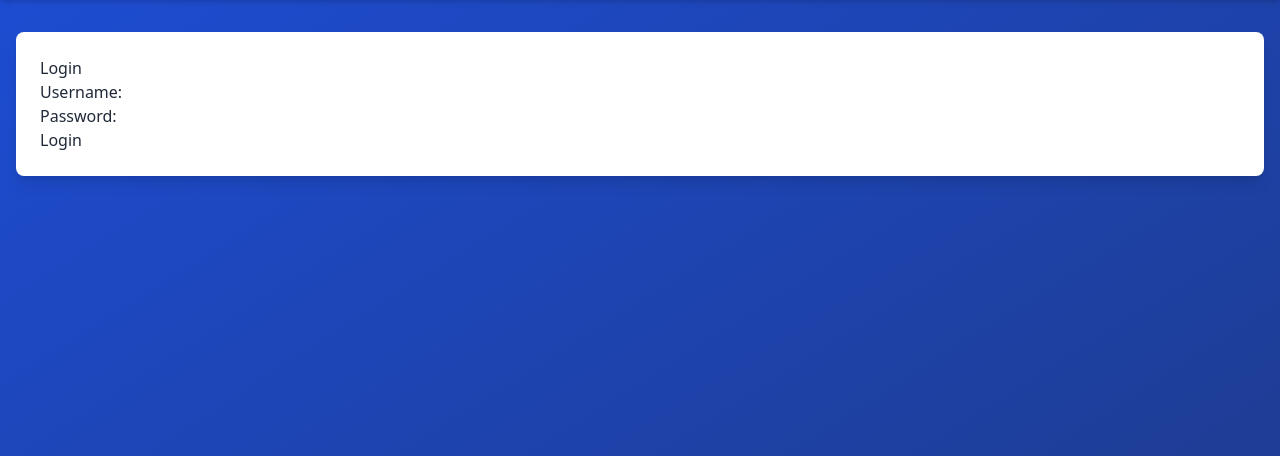
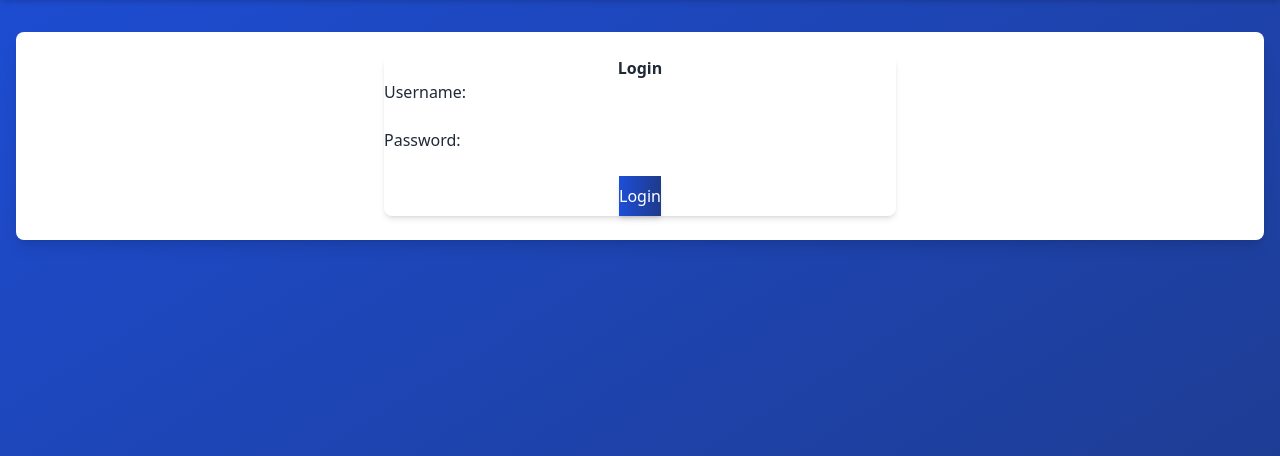
Before and after one commit to NimsaraPeiris/flask-notes-app, a Flask app: page /login in a window 1280 px wide. Shown: the part 136-592 px from the top of the page. Run offline with Flask 3, Linux system fonts and the light colour scheme.

Commit message:
add styles to login.html

```diff
--- a/templates/login.html
+++ b/templates/login.html
@@ -3,14 +3,25 @@
 {% block title %}Login{% endblock %}
 
 {% block content %}
-<h2>Login</h2>
-<form method="post" action="{{ url_for('login') }}">
-    <label for="username">Username:</label>
-    <input type="text" id="username" name="username" required>
-    <br>
-    <label for="password">Password:</label>
-    <input type="password" id="password" name="password" required>
-    <br>
-    <button type="submit">Login</button>
-</form>
+<div class="max-w-lg p-8 mx-auto bg-white rounded-lg shadow-md">
+    <h2 class="mb-6 text-2xl font-bold text-center text-gray-800">Login</h2>
+    <form method="post" action="{{ url_for('login') }}" class="space-y-4">
+        <!-- Username -->
+         <div>
+            <label for="username" class="block mb-1 font-medium text-gray-700">Username:</label>
+            <input type="text" id="username" name="username" class="w-full p-2 border border-gray-300 rounded-md focus:ring-2 focus:ring-blue-400 focus:outline-none" required>
+         </div>
+
+         <!-- Password -->
+        <div>
+            <label for="password" class="block mb-1 font-medium text-gray-700">Password:</label>
+            <input type="password" id="password" name="password" class="w-full p-2 border border-gray-300 rounded-md focus:ring-2 focus:ring-blue-400 focus:outline-none" required>
+        </div>
+
+        <!-- submit button -->
+         <div class="text-center">
+            <button type="submit" class="w-full py-2 text-white transition rounded-md shadow-md bg-gradient-to-r from-blue-500 to-teal-400 hover:shadow-lg">Login</button>
+         </div>
+    </form>
+</div>
 {% endblock %}
```
